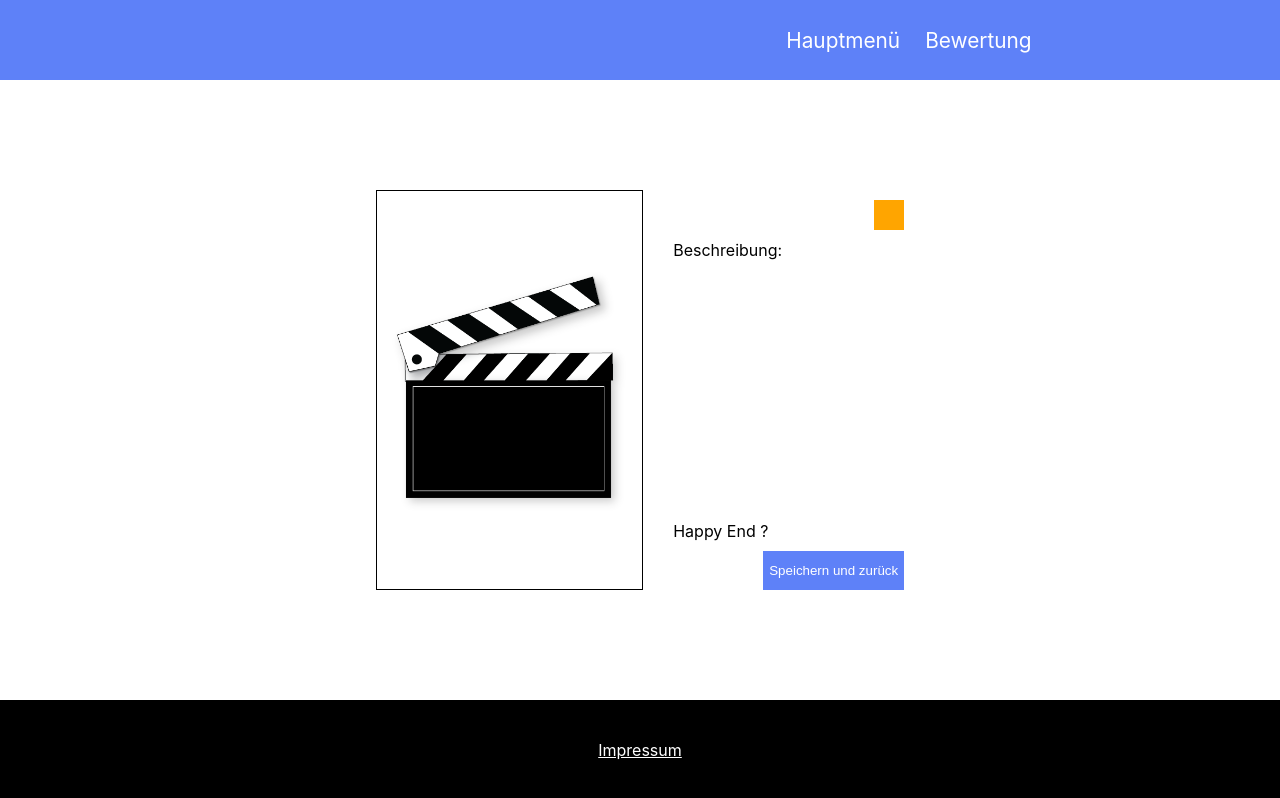
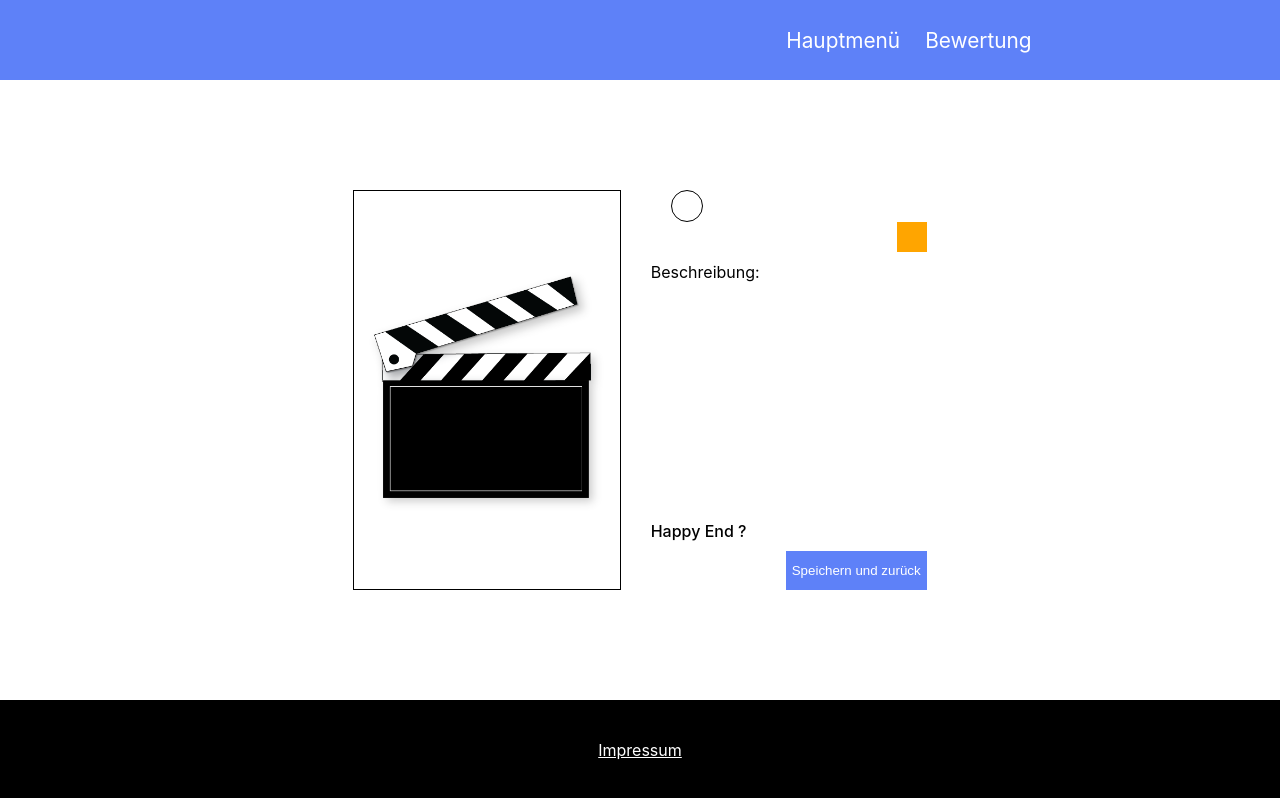
Before and after one commit to BastianHarttung/Happy-End-Movies, a React (Create React App) app: page /detailansicht in a window 1280 px wide. Built offline with nearby package versions, Linux system fonts and the light colour scheme; some icons are missing.

Commit message:
fsk and neutral state for happy end

```diff
--- a/src/App.js
+++ b/src/App.js
@@ -12,6 +12,7 @@ function App() {
     const [selectedMovie, setSelectedMovie] = useState({})
 
     const genreUrl = "https://api.themoviedb.org/3/genre/movie/list?api_key=d2aa68fbfa10f4f356fe29718bfa3508&language=de"
+    const fskUrl = "https://altersfreigaben.de/api2/s/"
 
     function saveMovieToDb(movieDb) {
         console.log(movieDb) //TODO
@@ -33,11 +34,20 @@ function App() {
         return genres
     }
 
+    //TODO Cors?
+    async function getFskFromApi(movieId) {
+        const fskUrlMovie = fskUrl + movieId +'/de'
+        console.log(fskUrlMovie)
+        const response = await fetch(fskUrlMovie);
+        let data = await response.json();
+        return data
+    }
+
     async function saveSelectedMovie(movie) {
         const genres = await getGenreNames(movie)
-        setSelectedMovie({...movie, genres})
+        const fsk = await getFskFromApi(movie.id)
+        setSelectedMovie({...movie, genres, fsk})
     }
-
 
     return (
         <BrowserRouter>
--- a/src/components/DetailAnsicht.js
+++ b/src/components/DetailAnsicht.js
@@ -1,7 +1,7 @@
 import classes from "./DetailAnsicht.module.css";
 import emptyImage from "../assets/img/movie-poster.png"
 import {useState} from "react";
-import {FaSmileBeam, FaSadTear} from "react-icons/all";
+import {FaSmileBeam, FaSadTear,FaMeh} from "react-icons/all";
 
 const DetailAnsicht = (props) => {
 
@@ -10,10 +10,18 @@ const DetailAnsicht = (props) => {
     const genres = props.movie.genres ? props.movie.genres : []
 
     const [movieForDb, setMovieForDb] = useState(props.movie)
-    const [happyMovie, setHappyMovie] = useState(' ')
+    const [happyMovie, setHappyMovie] = useState('neutral')
 
     function saveInfosInVariable(movieHasHappyEnd) {
         setMovieForDb({...props.movie, has_happy_end: movieHasHappyEnd})
+    }
+
+    function setColorForFsk(fsk) {
+        if(fsk === 0) return 'lightgray'
+        if(fsk === 6) return 'yellow'
+        if(fsk === 12) return 'green'
+        if(fsk === 16) return 'blue'
+        if(fsk === 18) return 'red'
     }
 
     return (
@@ -24,7 +32,11 @@ const DetailAnsicht = (props) => {
                 <div className={classes.detailsContainer}>
 
                     <div>
-                        <h3>{props.movie.title}</h3>
+
+                        <div className={classes.infosHead}>
+                            <h3>{props.movie.title}</h3>
+                            <div className={classes.fsk} style={{backgroundColor: setColorForFsk(props.movie.fsk)}}>{props.movie.fsk}</div>
+                        </div>
 
                         <div className={classes.filmInfos}>
                             <div>
@@ -40,14 +52,20 @@ const DetailAnsicht = (props) => {
                     </div>
 
                     <div>
-                        <div>Happy End ?</div>
+                        <div className={classes.happyEnd}>Happy End ?</div>
                         <div className={classes.smileys}>
                             <div>
                                 <FaSmileBeam onClick={() => {
                                     setHappyMovie(true)
                                     saveInfosInVariable(true)
                                 }}
-                                             className={happyMovie ? classes.smileyLaugh : classes.smiley}></FaSmileBeam>
+                                             className={ (happyMovie===true) ? classes.smileyLaugh : classes.smiley}></FaSmileBeam>
+                                <FaMeh onClick={() => {
+                                    setHappyMovie('neutral');
+                                    saveInfosInVariable('neutral')
+                                }}
+                                           className={ (happyMovie ==='neutral') ? classes.smileyNeutral : classes.smiley}></FaMeh>
+
                                 <FaSadTear onClick={() => {
                                     setHappyMovie(false);
                                     saveInfosInVariable(false)
--- a/src/components/DetailAnsicht.module.css
+++ b/src/components/DetailAnsicht.module.css
@@ -27,6 +27,23 @@
     margin-bottom: 10px;
 }
 
+.infosHead {
+    display: flex;
+    align-items: center;
+}
+
+.fsk {
+    height: 30px;
+    width: 30px;
+    display: flex;
+    justify-content: center;
+    align-items: center;
+    font-weight: 600;
+    border: 1px solid black;
+    border-radius: 50%;
+    margin-left: 20px;
+}
+
 .filmInfos {
     display: flex;
     justify-content: space-between;
@@ -42,6 +59,11 @@
     align-items: center;
 }
 
+
+.happyEnd {
+    font-weight: 500;
+    margin-top: 15px;
+}
 /*----------------Smileys----------------*/
 .smileys {
     display: flex;
@@ -68,6 +90,16 @@
     filter: saturate(0.5);
 }
 
+.smileyNeutral {
+    color: orange;
+    font-size: 35px;
+    margin-right: 10px;
+    cursor: pointer;
+}
+.smileyNeutral:hover {
+    filter: saturate(0.5);
+}
+
 .smileySad {
     color: #d91212;
     font-size: 35px;
@@ -78,7 +110,7 @@
     filter: saturate(0.5);
 }
 
-
+/*---------------save Button-------------------------------*/
 
 .saveButton {
     color: white;
```
